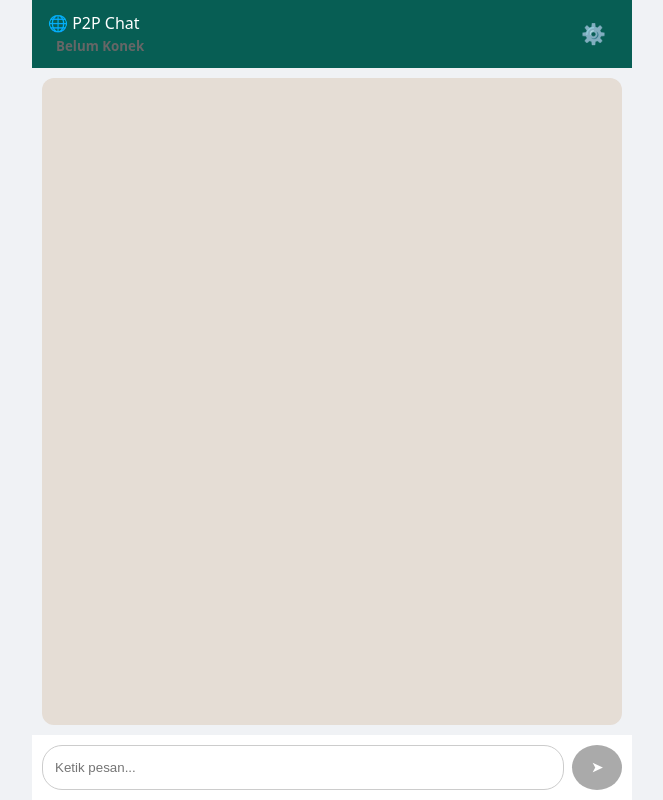
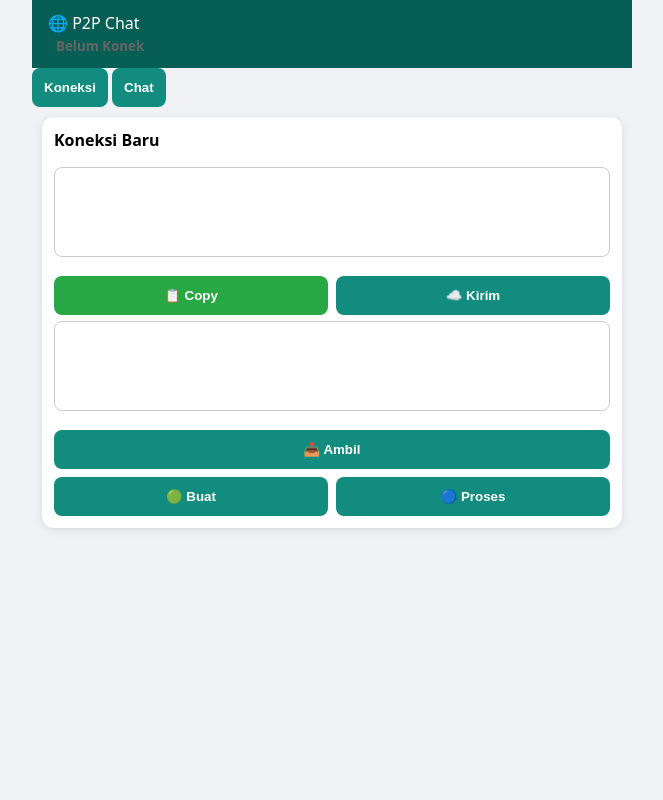
Before and after one commit to sadewarano/p2p, a plain HTML site: page index.html in a window 1280 px wide. Shown: the whole page, without its empty margins (308-971 px from the left). Drawn offline with Linux system fonts and the light colour scheme.

Commit message:
Update index.html

```diff
--- a/index.html
+++ b/index.html
@@ -9,11 +9,9 @@
 
 <body>
 
-
 <header>
 
     <div class="profile">
-
         <div id="peerName">
             🌐 P2P Chat
         </div>
@@ -21,58 +19,44 @@
         <small id="status">
             Belum Konek
         </small>
+    </div>
+
+</header>
+
+
+<div class="tabs">
+
+    <button class="tab active"
+        onclick="showTab('connection')">
+        Koneksi
+    </button>
+
+    <button class="tab"
+        onclick="showTab('chat')">
+        Chat
+    </button>
 
 </div>
 
 
-<button id="btnSetting">
-⚙️
-</button>
+<!-- ===================== -->
+<!-- TAB KONEKSI -->
+<!-- ===================== -->
 
-</header>
+<div id="connectionTab">
 
-
-
-<div class="layout">
-
-
-<div class="chat">
-
-<div id="chatBox">
-</div>
-
-
-<div class="input">
-
-<input id="msgInput"
-placeholder="Ketik pesan...">
-
-
-<button id="btnSend" disabled>
-➤
-</button>
-
-
-</div>
-
-</div>
-
-
-</div>
-
-
-
-<div id="connectionBox" class="card hidden">
+    <div id="connectionBox" class="card">
 
         <h3>Koneksi Baru</h3>
 
-
-<textarea id="localSDP"
+        <textarea
+            id="localSDP"
             readonly
             placeholder="Kode saya">
         </textarea>
 
         <div class="row">
+
             <button id="btnCopy">
                 📋 Copy
             </button>
@@ -83,7 +67,8 @@ placeholder="Kode saya">
 
         </div>
 
-<textarea id="remoteSDP"
+        <textarea
+            id="remoteSDP"
             placeholder="Tempel kode teman">
         </textarea>
 
@@ -109,6 +94,41 @@ placeholder="Tempel kode teman">
 
     </div>
 
+</div>
+
+
+<!-- ===================== -->
+<!-- TAB CHAT -->
+<!-- ===================== -->
+
+<div id="chatTab" style="display:none;">
+
+    <div class="layout">
+
+        <div class="chat">
+
+            <div id="chatBox">
+            </div>
+
+            <div class="input">
+
+                <input
+                    id="msgInput"
+                    placeholder="Ketik pesan...">
+
+                <button
+                    id="btnSend"
+                    disabled>
+                    ➤
+                </button>
+
+            </div>
+
+        </div>
+
+    </div>
+
+</div>
 
 
 <div id="toast">
@@ -116,6 +136,24 @@ Tersalin
 </div>
 
 
+<script>
+
+function showTab(tab){
+
+    document.getElementById("connectionTab").style.display =
+        tab==="connection" ? "block" : "none";
+
+    document.getElementById("chatTab").style.display =
+        tab==="chat" ? "block" : "none";
+
+    const tabs=document.querySelectorAll(".tab");
+
+    tabs[0].classList.toggle("active",tab==="connection");
+    tabs[1].classList.toggle("active",tab==="chat");
+}
+
+</script>
+
 <script src="app.js"></script>
 
 </body>
```
Lines whose indentation alone changed are shown as unchanged.
